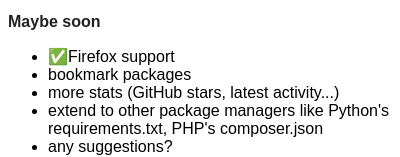
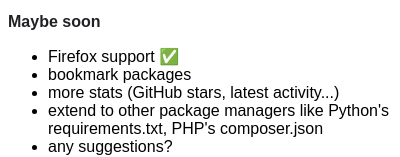
Before and after one commit to chs2019/inspect-package-browser-ext, a browser extension: page src/popup/panel.html in a window 400 px wide. Shown: the part 326-483 px from the top of the page. Drawn offline with Linux system fonts and the light colour scheme.

Commit message:
add green hook ::after list item

```diff
--- a/src/popup/styles.css
+++ b/src/popup/styles.css
@@ -24,6 +24,6 @@ h2 {
   color: grey;
 }
 
-li.done::before {
+li.done::after {
   content: " ✅";
 }
```
